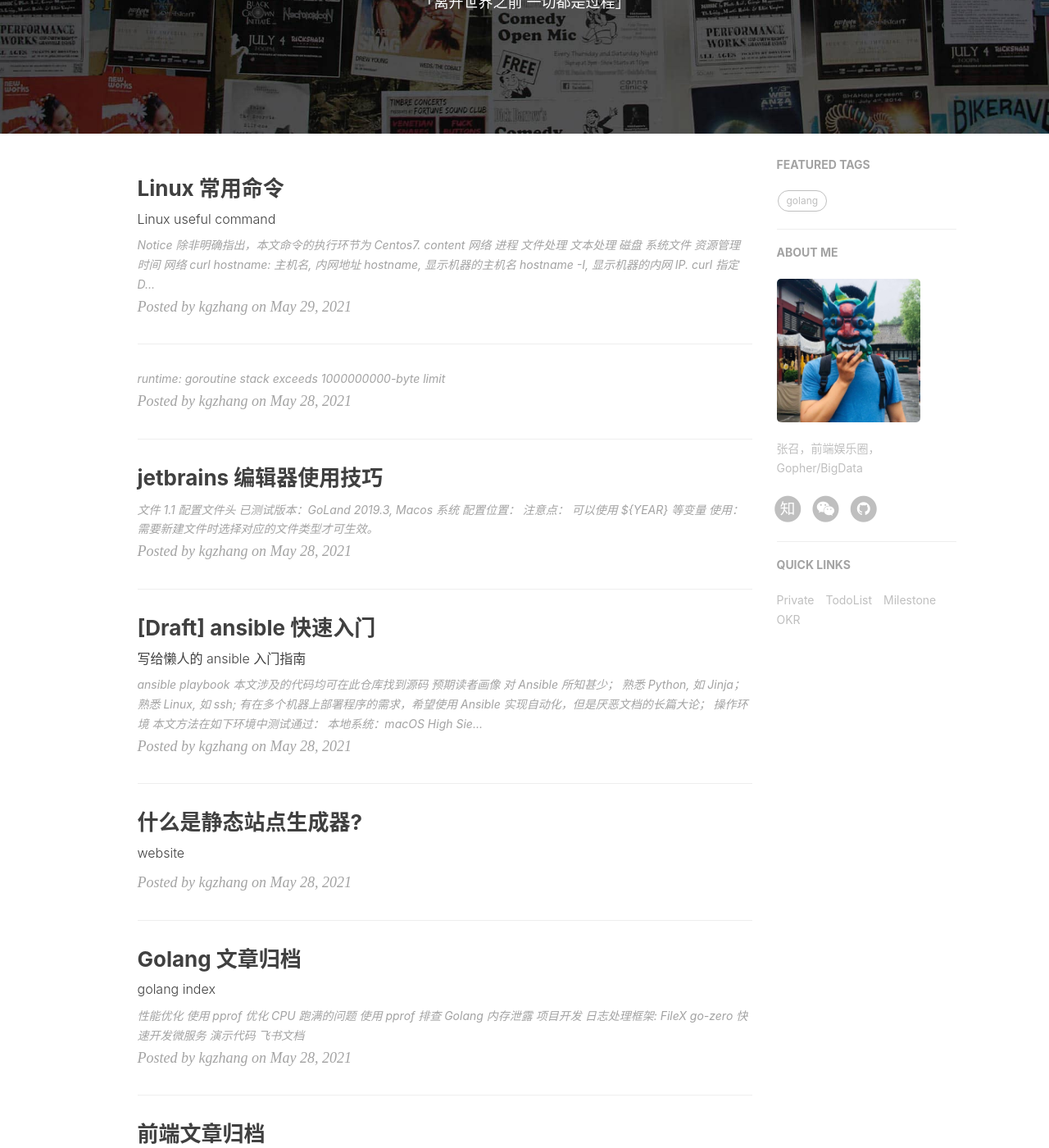
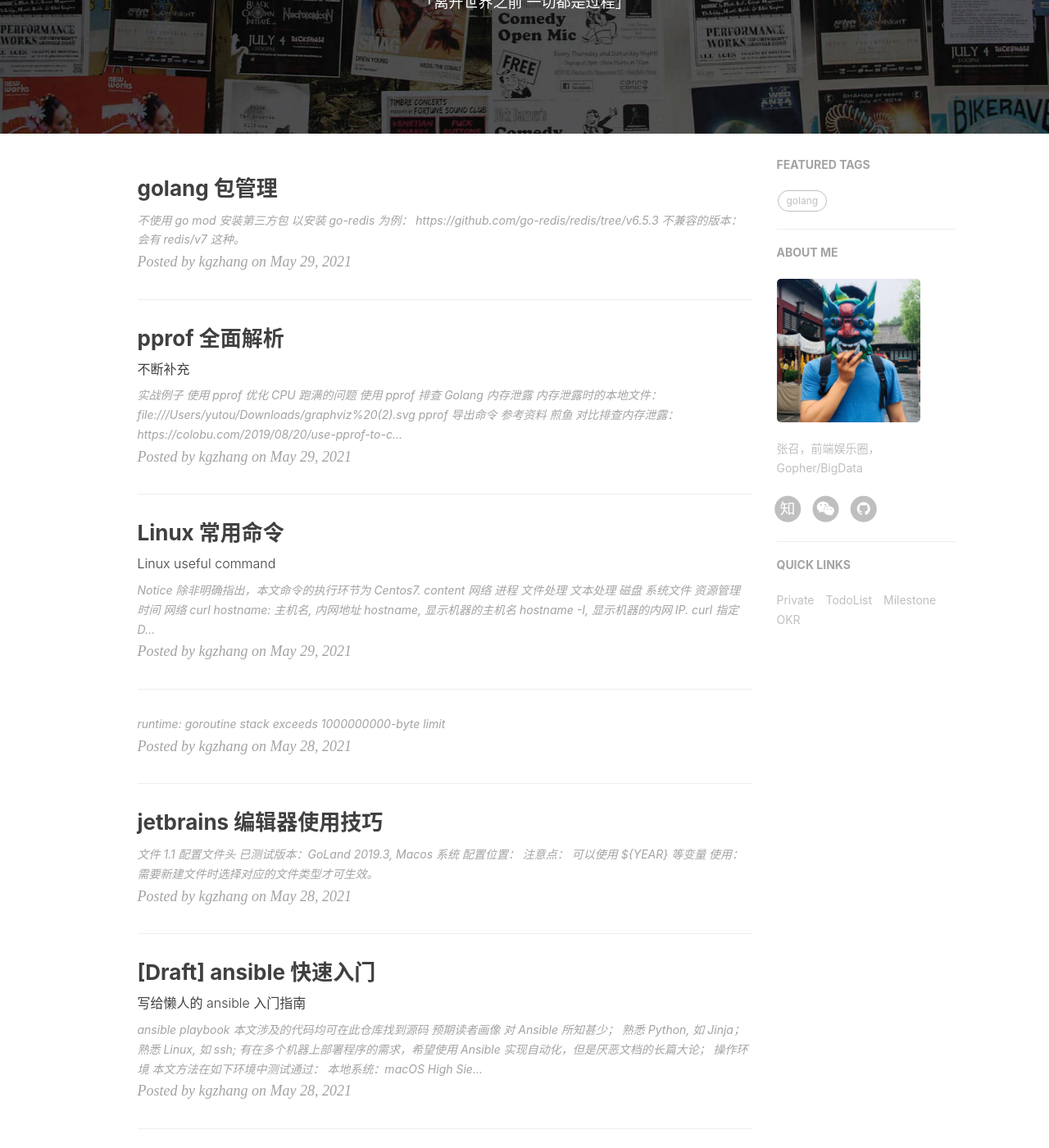
Before and after one commit to kougazhang/oom, a Jekyll site: the page built from index.html, in a window 1280 px wide and 1400 px high, scrolled down 255 px. Shown: the whole window at 82% size. Built offline with Jekyll 4.4.1, drawn with Linux system fonts in a browser that asks for light colours; nearby versions of some CDN libraries; the list of posts is cut into pages by our own code; comment, search, counter and statistics services are not loaded; some of the changed text lies outside the part shown.

Commit message:
add draft: pprof,go_mod

```diff
--- a/_posts/2021-05-28-golang.md
+++ b/_posts/2021-05-28-golang.md
@@ -10,10 +10,6 @@ tags:
   - golang
 ---
 
-##### 性能优化
-+ [使用 pprof 优化 CPU 跑满的问题](https://zhuanlan.zhihu.com/p/355200328)
-+ [使用 pprof 排查 Golang 内存泄露](https://zhuanlan.zhihu.com/p/265080950)
-
 ##### 项目开发
 + [日志处理框架: FileX](https://github.com/kougazhang/golang/blob/master/filex.md)
 
--- a/_posts/2021-05-28-wechat.md
+++ b/_posts/2021-05-28-wechat.md
@@ -21,6 +21,8 @@ Undo:
 - [ ] 介绍 吊炸天的 Docker 图形化工具 Portainer，https://zhuanlan.zhihu.com/p/371592044
 - [ ] go-zero rpc 服务注册.
 - [ ] etcd 服务了解.
+- [ ] 不使用 go mod，搭建项目。
+- [ ] 不使用页面，使用 pprof 排查问题。
 
 Doing:
 - [ ] ansible 入门 doing
--- /dev/null
+++ b/_posts/2021-05-29-go_mod.md
@@ -0,0 +1,17 @@
+---
+layout:     post
+title:      "golang 包管理"
+subtitle:   ""
+date:       2021-05-29 21:32:00
+author:     "kgzhang"
+catalog: false
+header-style: text
+tags:
+  - golang
+---
+
+## 不使用 go mod 安装第三方包
+
+以安装 go-redis 为例： https://github.com/go-redis/redis/tree/v6.5.3
+
+不兼容的版本：会有 `redis/v7` 这种。
--- /dev/null
+++ b/_posts/2021-05-29-pprof.md
@@ -0,0 +1,27 @@
+---
+layout:     post
+title:      "pprof 全面解析"
+subtitle:   "不断补充"
+date:       2021-05-29 21:30:00
+author:     "kgzhang"
+catalog: false
+header-style: text
+tags:
+  - golang
+  - pprof
+---
+
+## 实战例子
++ [使用 pprof 优化 CPU 跑满的问题](https://zhuanlan.zhihu.com/p/355200328)
++ [使用 pprof 排查 Golang 内存泄露](https://zhuanlan.zhihu.com/p/265080950)
+
+
+内存泄露时的本地文件：file:///Users/yutou/Downloads/graphviz%20(2).svg
+
+pprof 导出命令
+
+
+## 参考资料
++ [煎鱼](https://mp.weixin.qq.com/s?__biz=MzUxMDI4MDc1NA==&mid=2247488702&idx=1&sn=b941ddb5473e8f6b85cd970e81225347&chksm=f90401e3ce7388f50f390eb4dfd887481a7866cb50011802d1916ec644c3ba5485ea0e423036&scene=21#wechat_redirect)
++ 对比排查内存泄露：https://colobu.com/2019/08/20/use-pprof-to-compare-go-memory-usage/
++ 临时内存，常驻内存：https://lrita.github.io/2017/05/26/golang-memory-pprof/
```
